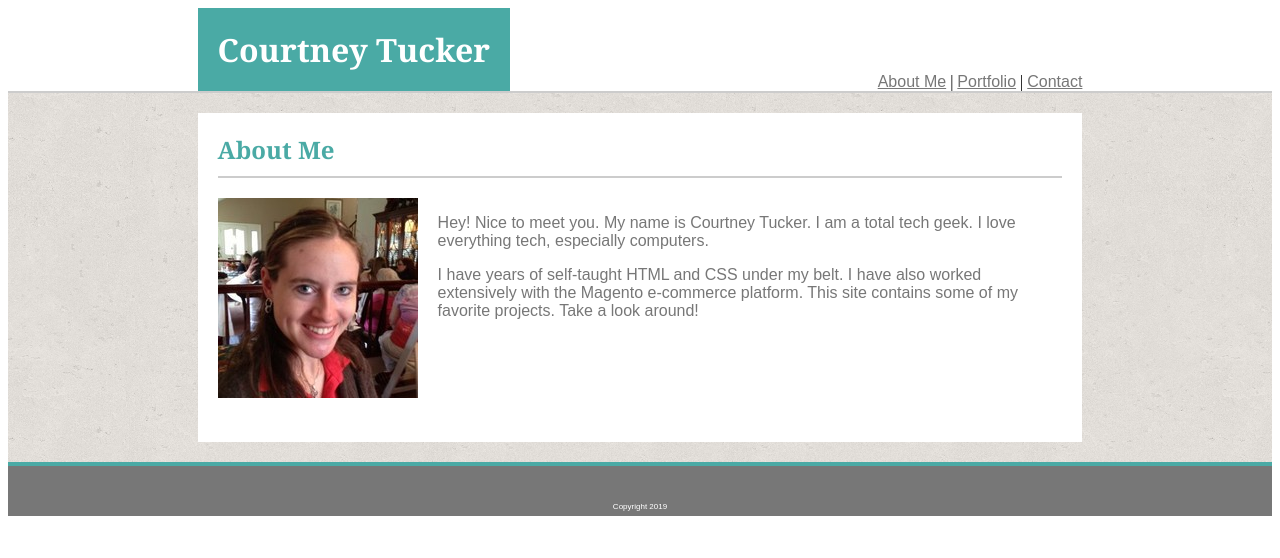
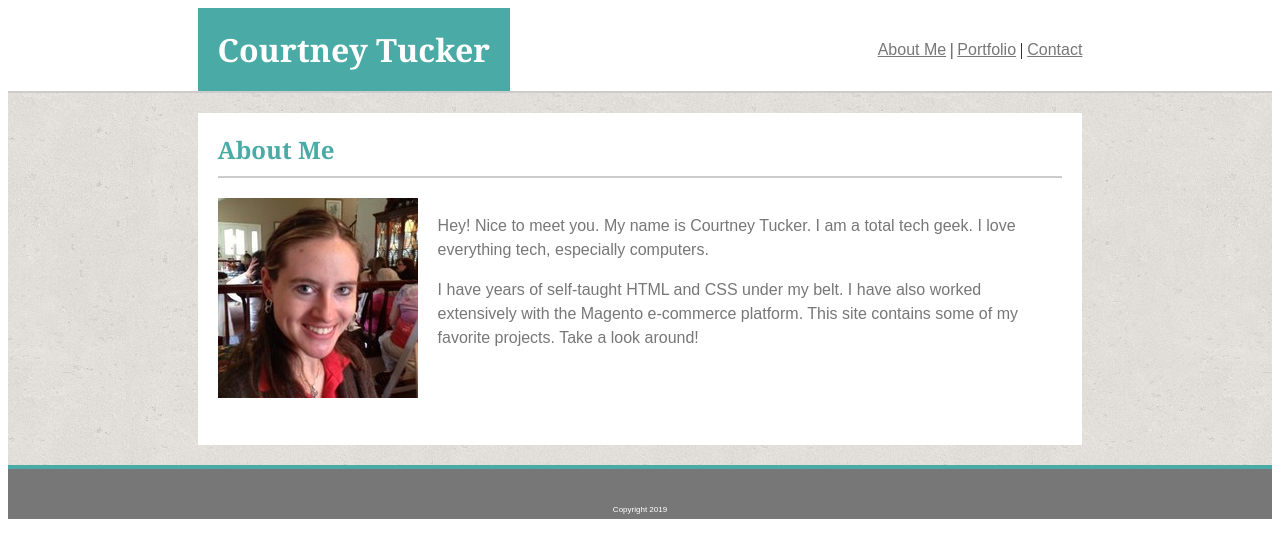
Before and after one commit to Ctucker9233/Ctucker9233.github.io, a plain HTML site: page index.html in a window 1280 px wide. Drawn offline with Linux system fonts and the light colour scheme.

Commit message:
line spacing tweaks

```diff
--- a/assets/CSS/style.css
+++ b/assets/CSS/style.css
@@ -35,7 +35,7 @@ header{
 .header-nav{
     margin:0;
     justify-self: flex-end;
-    align-self: flex-end;
+    align-self: center;
 }
 
 /* wrapper style*/
@@ -74,6 +74,7 @@ header{
 .description{
     display: flex;
     padding-top: 20px;
+    line-height: 1.5;
 }
 
 .description-image{
```
